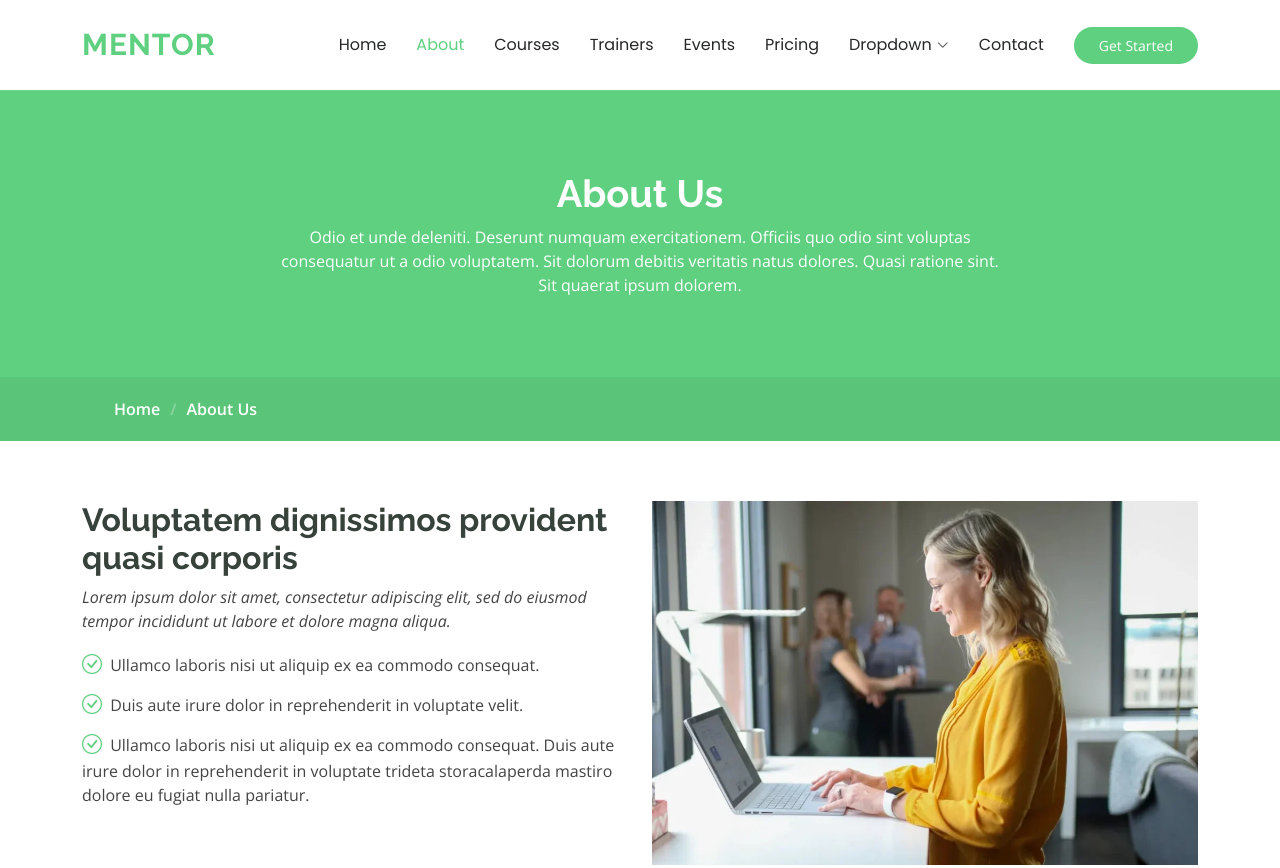
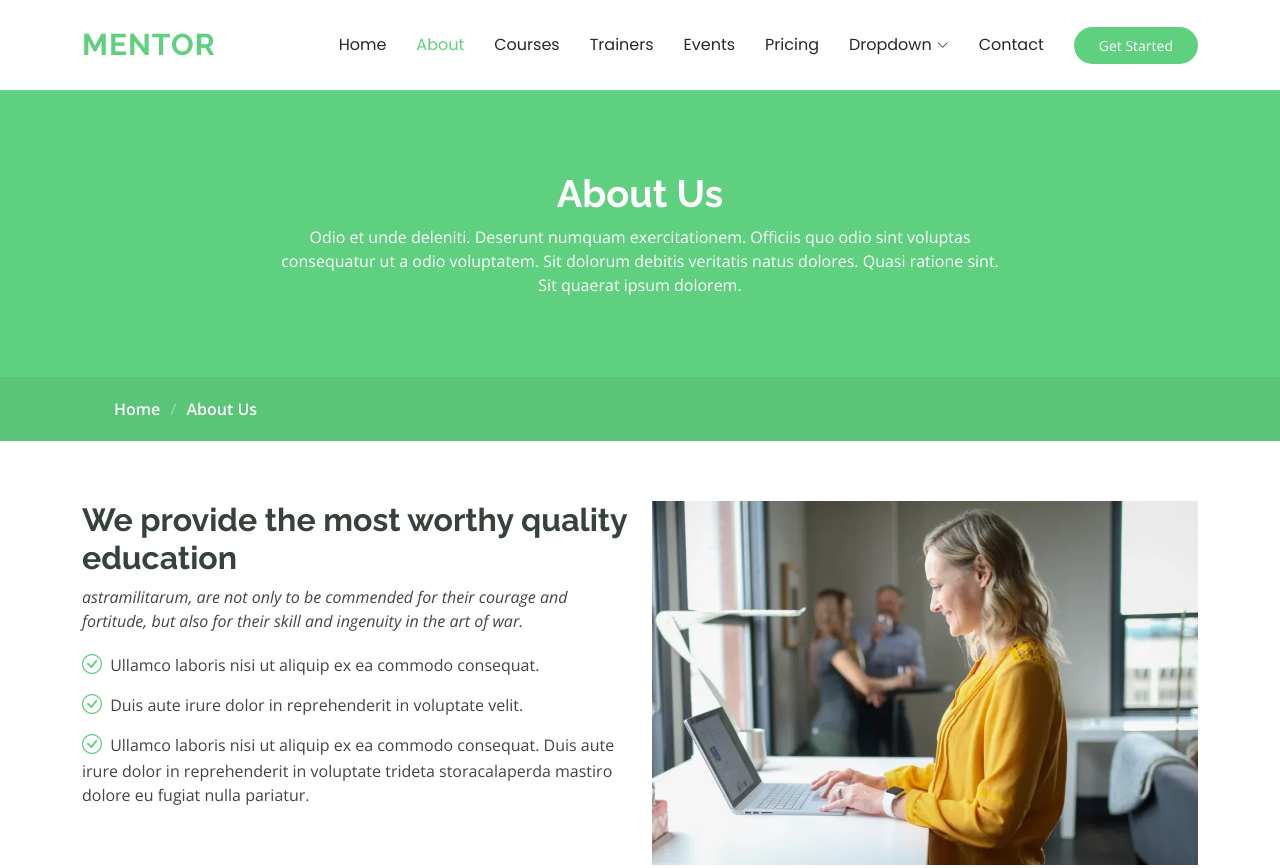
Before and after one commit to CayaKertCharls/caya-project-2, a plain HTML site: page about.html in a window 1280 px wide. Shown: the top 868 px of the page. Drawn offline with nearby package versions, Linux system fonts and the light colour scheme.

Commit message:
creative

```diff
--- a/about.html
+++ b/about.html
@@ -118,10 +118,9 @@
           </div>
 
           <div class="col-lg-6 order-2 order-lg-1 content" data-aos="fade-up" data-aos-delay="200">
-            <h3>Voluptatem dignissimos provident quasi corporis</h3>
+            <h3>We provide the most worthy quality education</h3>
             <p class="fst-italic">
-              Lorem ipsum dolor sit amet, consectetur adipiscing elit, sed do eiusmod tempor incididunt ut labore et dolore
-              magna aliqua.
+              astramilitarum, are not only to be commended for their courage and fortitude, but also for their skill and ingenuity in the art of war.
             </p>
             <ul>
               <li><i class="bi bi-check-circle"></i> <span>Ullamco laboris nisi ut aliquip ex ea commodo consequat.</span></li>
```
